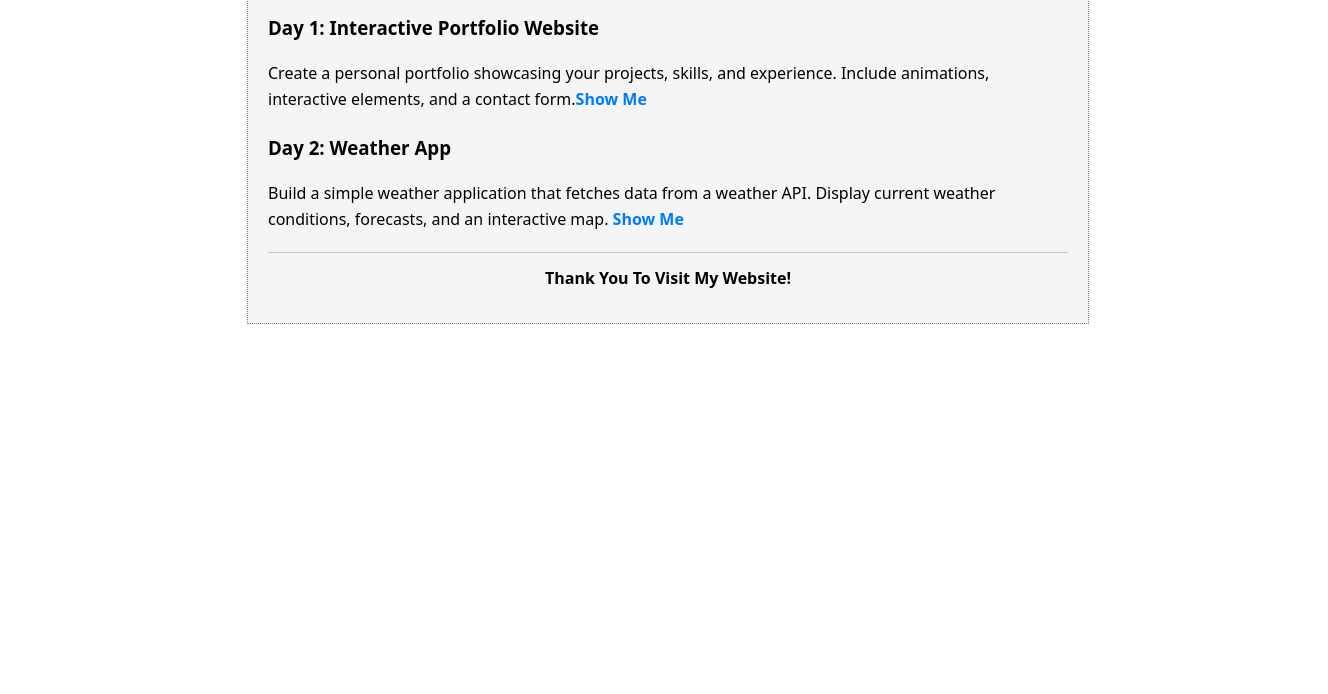
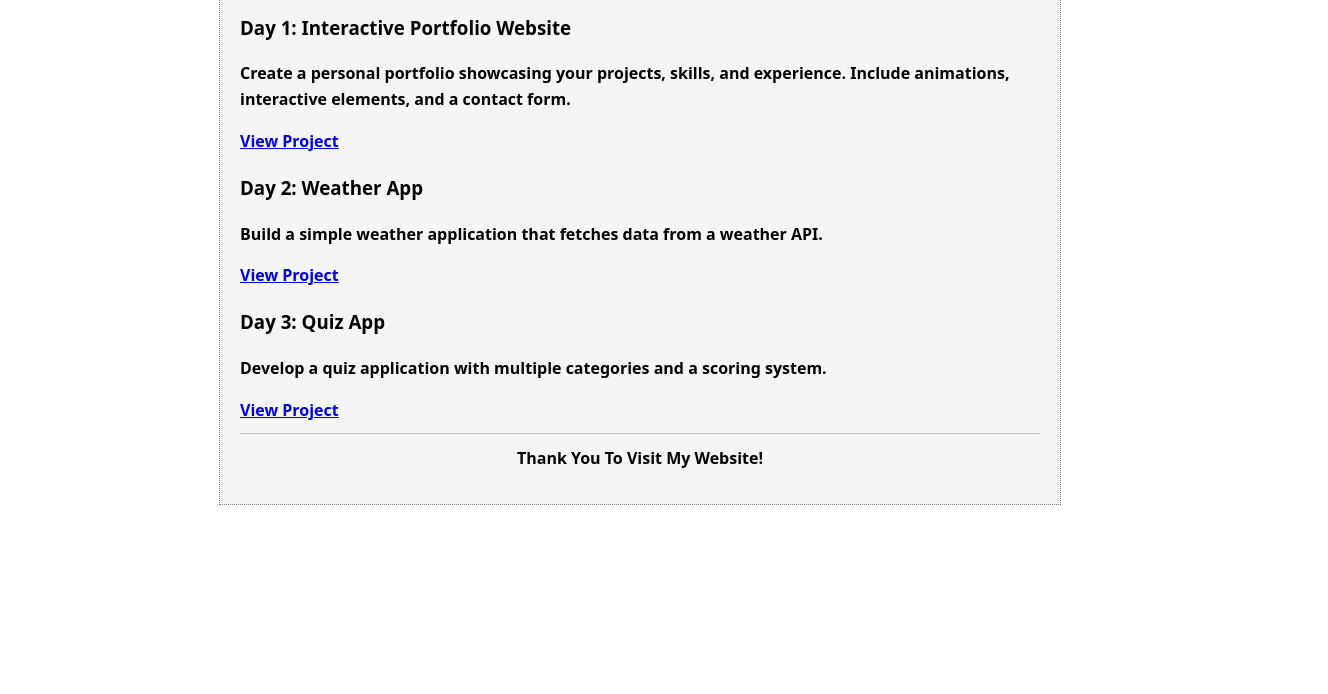
Before and after one commit to ReactRocket/365-challenge, a website: page index.html in a window 1280 px wide. Shown: the part 106-800 px from the top of the page, 1328 px wide, since content can reach past the window. Drawn offline with Linux system fonts and the light colour scheme.

Commit message:
#rd project setup and main file setup configuration

```diff
--- /dev/null
+++ b/3-Quiz App/style.css
@@ -0,0 +1,25 @@
+body{
+    height: 100vh;
+    width: 100%;
+    display: flex;
+    justify-content: center;
+    align-items: center;
+    background-color: white;
+    overflow: hidden;
+}
+
+main{
+    display: flex;
+    justify-content: center;
+    align-content: center;
+    flex-direction: column;
+    gap: 20px;
+    height: 100%;
+    width: 100%;
+}
+
+.container{
+    width: 700px;
+    height: 500px;
+    background-color: aliceblue;
+}
--- /dev/null
+++ b/index.css
@@ -0,0 +1,85 @@
+body {
+  height: 100%;
+  padding: 20px;
+  display: flex;
+  justify-content: center;
+  align-items: center;
+  overflow-y: auto;
+}
+.container {
+  padding: 20px;
+  height: 90%;
+  border: 0.5px dotted gray;
+  line-height: 1.6;
+  max-width: 800px;
+  margin: auto;
+  font-family: system-ui, -apple-system, BlinkMacSystemFont, "Segoe UI",
+    Roboto, Oxygen, Ubuntu, Cantarell, "Open Sans", "Helvetica Neue",
+    sans-serif;
+  font-size: 16px;
+  width: 100%;
+  background-color: whitesmoke;
+}
+h1 {
+  color: #333;
+  text-align: center;
+}
+.challenge {
+  margin-bottom: 20px;
+}
+.challenge a {
+  text-decoration: none;
+  color: #007bff;
+  font-weight: bold;
+}
+.challenge a:hover {
+  text-decoration: underline;
+}
+
+main{
+  padding-bottom: 10px;
+  overflow-y: auto;
+  overflow-x: hidden;
+}
+
+nav {
+  width: 100%;
+  height: 50px;
+  border-bottom: 0.5px solid rgb(219, 215, 215);
+  display: flex;
+  justify-content: center;
+  align-items: center;
+  background-color: whitesmoke;
+}
+
+footer {
+  display: flex;
+  justify-content: center;
+  align-items: center;
+  height: 50px;
+  width: 100%;
+  border-top: 0.5px solid rgb(199, 197, 197);
+}
+
+::-webkit-scrollbar {
+  width: 8px;
+  background-color: lightgrey;
+  border-radius: 50px;
+}
+
+::-webkit-scrollbar-thumb {
+  background-color: gray;
+  border-radius: 50px;
+}
+
+::selection {
+  background-color: aqua;
+  color: yellow;
+}
+
+
+@media (max-width:640px) {
+  #heading{
+    font-size: 24px;
+  }
+}
--- a/index.html
+++ b/index.html
@@ -4,114 +4,21 @@
     <meta charset="UTF-8" />
     <meta name="viewport" content="width=device-width, initial-scale=1.0" />
     <title>365-Day Web Development Challenge</title>
-    <style>
-      body {
-        height: 100%;
-        width: 100%;
-        padding: 20px;
-        display: flex;
-        justify-content: center;
-        align-items: center;
-        overflow: hidden;
-      }
-      .container {
-        padding: 20px;
-        height: 90%;
-        border: 0.5px dotted gray;
-        line-height: 1.6;
-        max-width: 800px;
-        margin: auto;
-        font-family: system-ui, -apple-system, BlinkMacSystemFont, "Segoe UI",
-          Roboto, Oxygen, Ubuntu, Cantarell, "Open Sans", "Helvetica Neue",
-          sans-serif;
-        font-size: 16px;
-        width: 100%;
-        background-color: whitesmoke;
-      }
-      h1 {
-        color: #333;
-        text-align: center;
-      }
-      .challenge {
-        margin-bottom: 20px;
-      }
-      .challenge a {
-        text-decoration: none;
-        color: #007bff;
-        font-weight: bold;
-      }
-      .challenge a:hover {
-        text-decoration: underline;
-      }
+    <link rel="stylesheet" href="index.css">
+    <script src="index.js"></script>
 
-      main{
-        overflow-y: auto;
-        overflow-x: hidden;
-      }
-
-      nav {
-        width: 100%;
-        height: 50px;
-        border-bottom: 0.5px solid rgb(219, 215, 215);
-        display: flex;
-        justify-content: center;
-        align-items: center;
-        background-color: whitesmoke;
-      }
-
-      footer {
-        display: flex;
-        justify-content: center;
-        align-items: center;
-        height: 50px;
-        width: 100%;
-        border-top: 0.5px solid rgb(199, 197, 197);
-      }
-
-      ::-webkit-scrollbar {
-        width: 8px;
-        background-color: lightgrey;
-        border-radius: 50px;
-      }
-
-      ::-webkit-scrollbar-thumb {
-        background-color: gray;
-        border-radius: 50px;
-      }
-
-      ::selection {
-        background-color: aqua;
-        color: yellow;
-      }
-    </style>
   </head>
   <body>
     <div class="container">
       <nav>
-        <h1>365-Day Web Development Challenge</h1>
+        <b class="header">365-Day Web Development Challenge</>
       </nav>
 
-      <main>
-        <div class="challenge">
-          <h3>Day 1: Interactive Portfolio Website</h3>
-          <p>
-            Create a personal portfolio showcasing your projects, skills, and
-            experience. Include animations, interactive elements, and a contact
-            form.<a href="./1-Interactive Portfolio Website/index.html"
-              >Show Me</a
-            >
-          </p>
-        </div>
-        <div class="challenge">
-          <h3>Day 2: Weather App</h3>
-          <p>
-            Build a simple weather application that fetches data from a weather API. Display current weather conditions, forecasts, and an interactive map.
-            <a href="/2-Weather App/index.html">Show Me</a>
-          </p>
-        </div>
+      <main id="dataList">
+        <!-- data come dynamicilly  -->
       </main>
       <footer>
-        <h4>Thank You To Visit My Website!</h4>
+        <b id="footer">Thank You To Visit My Website!</b>
       </footer>
     </div>
     <!-- Repeat the above structure for each day -->
--- /dev/null
+++ b/index.js
@@ -0,0 +1,44 @@
+document.addEventListener('DOMContentLoaded', () => {
+  const dataList = document.getElementById('dataList');
+  const list = [
+      {
+          title: "Day 1: Interactive Portfolio Website",
+          description: "Create a personal portfolio showcasing your projects, skills, and experience. Include animations, interactive elements, and a contact form.",
+          link: "./1-Interactive Portfolio Website/index.html"
+      },
+      {
+          title: "Day 2: Weather App",
+          description: "Build a simple weather application that fetches data from a weather API.",
+          link: "./2-Weather App/index.html"
+      },
+      {
+          title: "Day 3: Quiz App",
+          description: "Develop a quiz application with multiple categories and a scoring system.",
+          link: "./3-Quiz App/index.html"
+      },
+  ];
+
+  const fragment = document.createDocumentFragment();
+
+  list.forEach(item => {
+      const dataItem = document.createElement('div');
+
+      const title = document.createElement('h3');
+      title.textContent = item.title;
+
+      const description = document.createElement('p');
+      description.textContent = item.description;
+
+      const link = document.createElement('a');
+      link.href = item.link;
+      link.textContent = "View Project";
+
+      dataItem.appendChild(title);
+      dataItem.appendChild(description);
+      dataItem.appendChild(link);
+
+      fragment.appendChild(dataItem);
+  });
+
+  dataList.appendChild(fragment);
+});
```
Also changed, not shown: #365-daily-challenges.txt (+20 -20 lines), 3-Quiz App/index.html (added, +20 -0 lines), 3-Quiz App/script.js (added).
